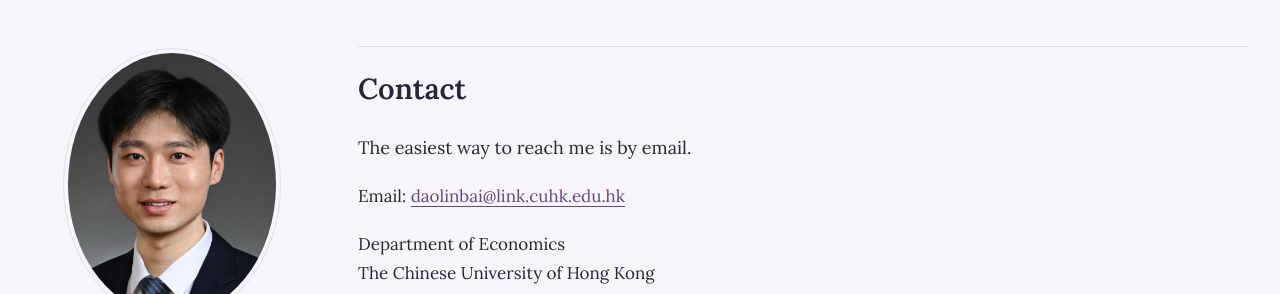
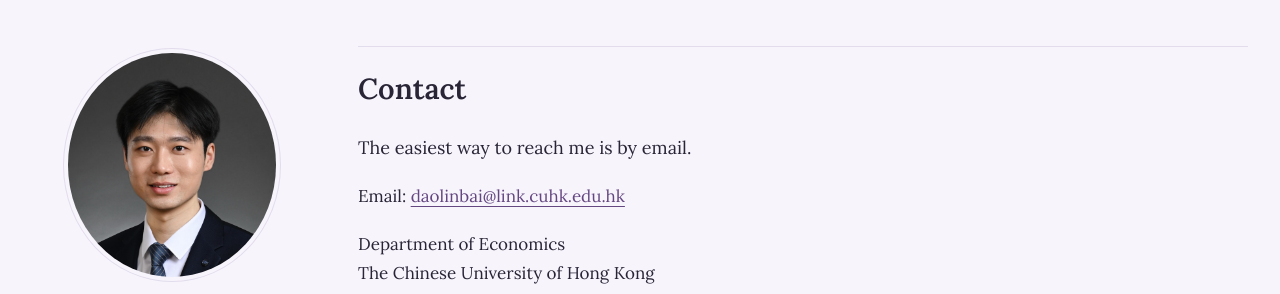
Before and after one commit to daolinbai0727-hub/daolinbai0727-hub.github.io, a plain HTML site: page contact/index.html in a window 1280 px wide. Shown: the part 68-362 px from the top of the page. Drawn offline with Linux system fonts and the light colour scheme.

Commit message:
Match homepage portrait to supplied crop and proportions

```diff
--- a/assets/site.css
+++ b/assets/site.css
@@ -46,10 +46,10 @@ button { font: inherit; }
 .site-nav a:hover, .site-nav a[aria-current='page'] { color: var(--accent); border-color: var(--accent); }
 .page-layout { display: grid; grid-template-columns: var(--sidebar) minmax(0, 1fr); gap: var(--gutter); align-items: start; padding-top: 32px; min-height: calc(100vh - 175px); }
 .profile { text-align: center; position: sticky; top: 35px; padding-top: 2px; }
-.portrait-frame { width: 218px; max-width: 100%; aspect-ratio: 4 / 5; margin: 0 auto 18px; padding: 4px; border: 1px solid var(--rule); border-radius: 50%; }
+.portrait-frame { width: 218px; max-width: 100%; aspect-ratio: 642 / 688; margin: 0 auto 18px; padding: 4px; border: 1px solid var(--rule); border-radius: 50%; }
 .portrait-crop { position: relative; width: 100%; height: 100%; overflow: hidden; border-radius: 50%; }
 /* Frame the original photograph around the head and shoulders. */
-.portrait { display: block; position: absolute; width: 188%; max-width: none; height: auto; left: 50%; top: -24%; transform: translateX(-50%); }
+.portrait { display: block; width: 100%; height: 100%; object-fit: cover; object-position: center; }
 .profile-name { margin: 0 0 6px; font-size: 22px; line-height: 1.35; font-weight: 700; }
 .profile-role, .profile-affiliation { margin: 0; font-size: 15px; line-height: 1.65; }
 .profile-affiliation { max-width: 260px; margin: 3px auto 0; }
--- a/contact/index.html
+++ b/contact/index.html
@@ -8,7 +8,7 @@
   <meta name="author" content="Daolin Bai">
   <title>Contact | Daolin Bai</title>
   <link rel="icon" href="../assets/favicon.svg" type="image/svg+xml">
-  <link rel="stylesheet" href="../assets/site.css?v=20261112-oval">
+  <link rel="stylesheet" href="../assets/site.css?v=20261117-crop">
   <script src="../assets/site.js" defer></script>
 </head>
 <body>
@@ -16,7 +16,7 @@
   <header class="site-header"><nav class="site-nav" aria-label="Main navigation"><a href="../index.html" class="site-name">Daolin Bai</a><a href="../research/index.html">Research</a><a href="../files/Daolin_Bai_CV.pdf">CV</a><a href="../contact/index.html" aria-current="page">Contact</a></nav></header>
   <div class="page-layout">
     <aside class="profile" aria-label="About Daolin Bai">
-      <div class="portrait-frame"><div class="portrait-crop"><img class="portrait" src="../assets/portrait.jpeg" width="2832" height="4248" alt="Portrait of Daolin Bai"></div></div>
+      <div class="portrait-frame"><div class="portrait-crop"><img class="portrait" src="../assets/portrait.png?v=20261117" width="642" height="688" alt="Portrait of Daolin Bai"></div></div>
       <div class="profile-text">
         <p class="profile-name">Daolin Bai</p>
         <p class="profile-role">Economics Ph.D. candidate</p>
```
Also changed, not shown: index.html (+2 -2 lines), research/index.html (+2 -2 lines), assets/portrait.png (added).
